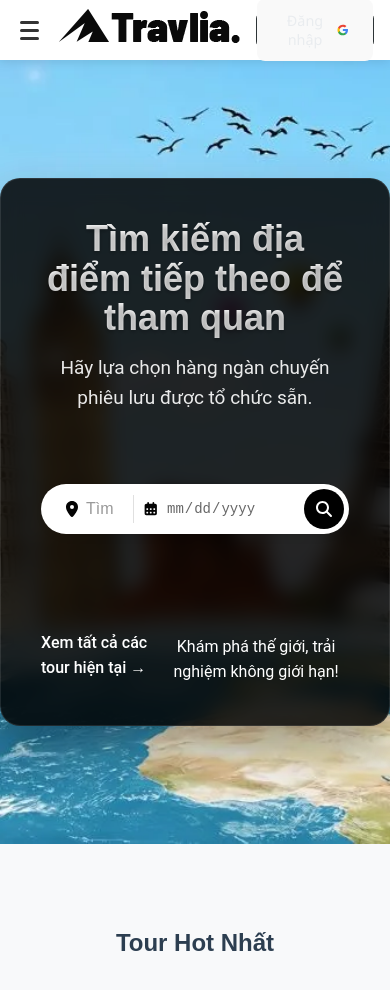
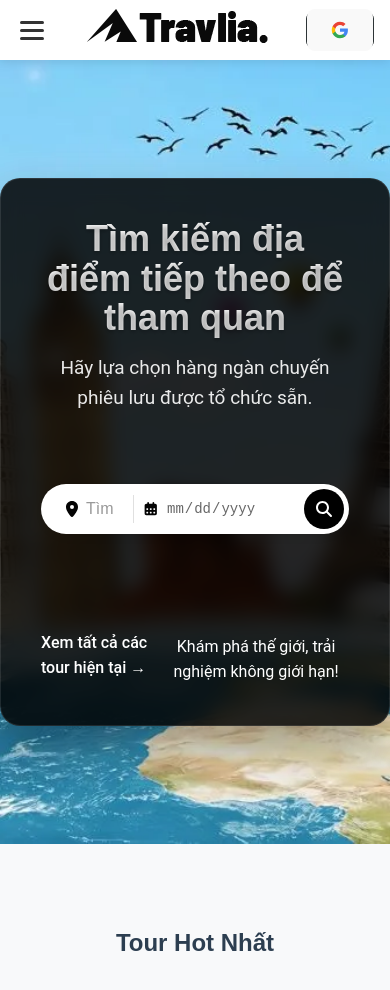
Before and after one commit to MinhKiet05/web-du-lich, a React (Vite) app: page / in a window 390 px wide. Shown: the top 990 px of the page. Built offline with nearby package versions, Linux system fonts and the light colour scheme; no server answers; the database is empty.

Commit message:
done auth

```diff
--- a/src/components/header/Header.module.css
+++ b/src/components/header/Header.module.css
@@ -450,3 +450,15 @@
     height: 32px;
   }
 }
+@media (max-width: 480px) {
+  .userName {
+    display: none;
+  }
+
+  .dropdownItem span {
+    display: none;
+  }
+  .loginBtn span{
+    display: none;
+  }
+}
--- a/src/components/header/Header.tsx
+++ b/src/components/header/Header.tsx
@@ -150,7 +150,7 @@ export default function Header() {
             </div>
           ) : (
                 <button onClick={handleAuthClick} className={styles.loginBtn}>
-                  Đăng nhập
+                 <span>Đăng nhập</span>
               <svg className={styles.googleIcon} viewBox="0 0 24 24">
                 <path d="M22.56 12.25c0-.78-.07-1.53-.2-2.25H12v4.26h5.92c-.26 1.37-1.04 2.53-2.21 3.31v2.77h3.57c2.08-1.92 3.28-4.74 3.28-8.09z" fill="#4285F4"/>
                 <path d="M12 23c2.97 0 5.46-.98 7.28-2.66l-3.57-2.77c-.98.66-2.23 1.06-3.71 1.06-2.86 0-5.29-1.93-6.16-4.53H2.18v2.84C3.99 20.53 7.7 23 12 23z" fill="#34A853"/>
```
